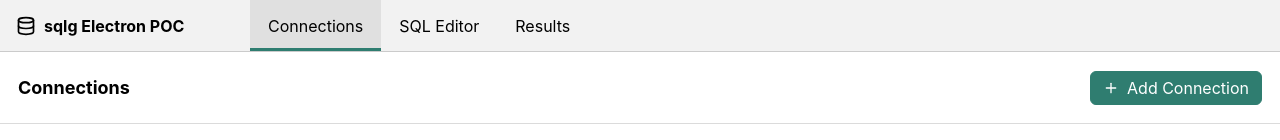
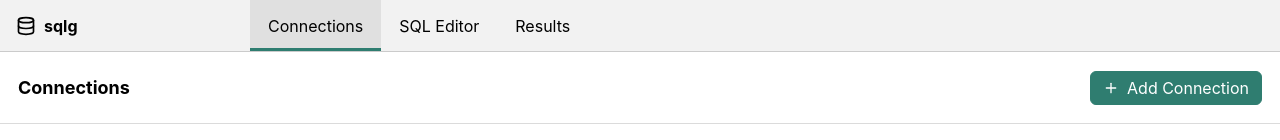
Before and after one commit to gporrata/sqlg, a React (Vite) app: page / in a window 1280 px wide. Shown: the top 140 px of the page. Built offline with nearby package versions, Linux system fonts and the light colour scheme.

Commit message:
ref: just sqlg

```diff
--- a/electron/main.cjs
+++ b/electron/main.cjs
@@ -121,7 +121,7 @@ function createWindow() {
     height: 820,
     minWidth: 920,
     minHeight: 640,
-    title: "sqlg Electron POC",
+    title: "sqlg",
     webPreferences: {
       preload: path.join(__dirname, "preload.cjs"),
       contextIsolation: true,
--- a/src/App.tsx
+++ b/src/App.tsx
@@ -94,7 +94,7 @@ function App() {
       <header className="app-header">
         <div className="brand">
           <Database size={20} />
-          <span>sqlg Electron POC</span>
+          <span>sqlg</span>
         </div>
         <nav className="tabs" aria-label="Main tabs">
           <button className={tab === "connections" ? "active" : ""} onClick={() => setTab("connections")}>
```
Also changed, not shown: 1 other file (tests, documents, lock files or other folders).
